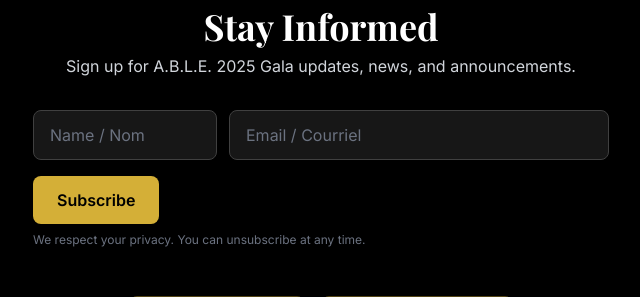
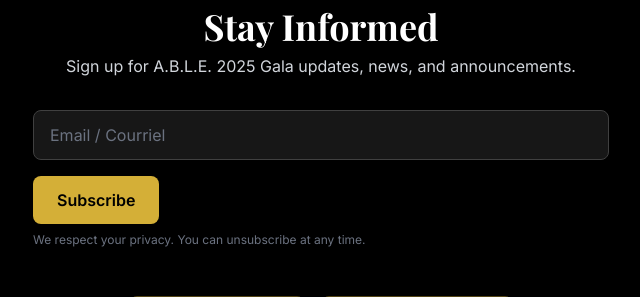
Before and after one commit to aboyington/able-gala-2025, a PHP site: page / in a window 1280 px wide. Shown: the part 3296-3593 px from the top of the page, without its empty margins (319-959 px from the left). Run offline with PHP 8.4, Linux system fonts and the light colour scheme; some libraries are stand-ins or nearby versions.

Commit message:
chore(newsletter): simplify signup to email-only (remove name field)

```diff
--- a/index.html
+++ b/index.html
@@ -1014,12 +1014,8 @@
 
           <!-- Newsletter form -->
           <form id="newsletter-form" class="max-w-xl mx-auto" method="post" action="newsletter.php" novalidate>
-            <div class="grid grid-cols-1 sm:grid-cols-3 gap-3">
-              <div class="sm:col-span-1">
-                <label for="name" class="sr-only">Name</label>
-                <input id="name" name="name" type="text" autocomplete="name" placeholder="Name / Nom" class="w-full px-4 py-3 bg-neutral-900 border border-neutral-700 rounded-lg text-gray-200 placeholder-gray-500 focus:outline-none focus-visible:ring-2 focus-visible:ring-ablegold" />
-              </div>
-              <div class="sm:col-span-2">
+            <div class="grid grid-cols-1 gap-3">
+              <div>
                 <label for="email" class="sr-only">Email</label>
                 <input id="email" name="email" type="email" required autocomplete="email" placeholder="Email / Courriel" class="w-full px-4 py-3 bg-neutral-900 border border-neutral-700 rounded-lg text-gray-200 placeholder-gray-500 focus:outline-none focus-visible:ring-2 focus-visible:ring-ablegold" />
               </div>
--- a/newsletter.php
+++ b/newsletter.php
@@ -12,7 +12,6 @@ if ($honeypot !== '') {
   exit;
 }
 
-$name  = isset($_POST['name']) ? trim($_POST['name']) : '';
 $email = isset($_POST['email']) ? trim($_POST['email']) : '';
 if (!filter_var($email, FILTER_VALIDATE_EMAIL)) {
   http_response_code(400);
@@ -24,7 +23,7 @@ if (!filter_var($email, FILTER_VALIDATE_EMAIL)) {
 // If not available, this will fall back to mail().
 $to = 'corporate.communications.able@gmail.com';
 $subject = 'ABLE 2025 Gala Newsletter Signup';
-$body = "New newsletter signup\n\nName: {$name}\nEmail: {$email}";
+$body = "New newsletter signup\n\nEmail: {$email}";
 
 $sent = false;
 
```
